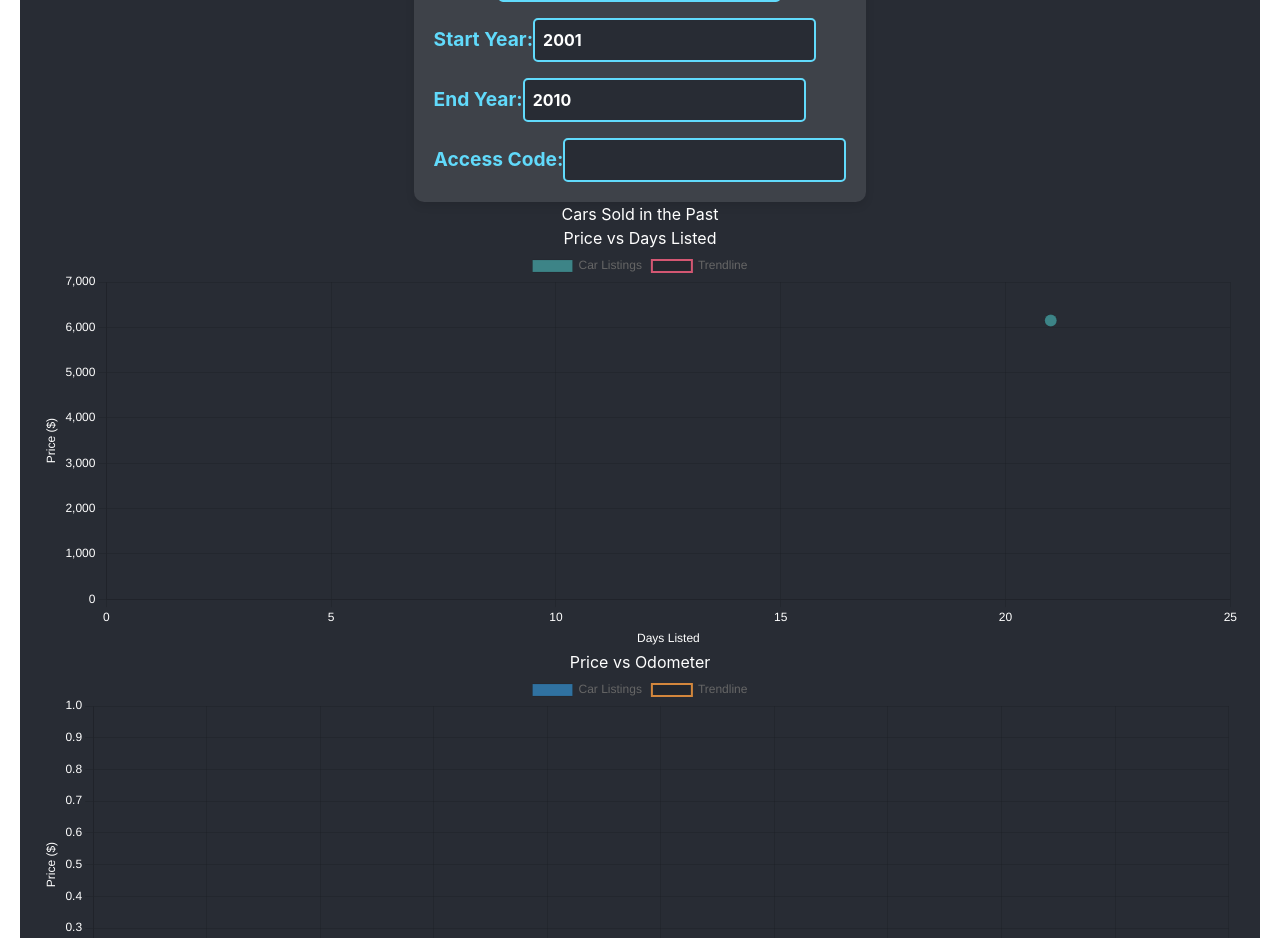
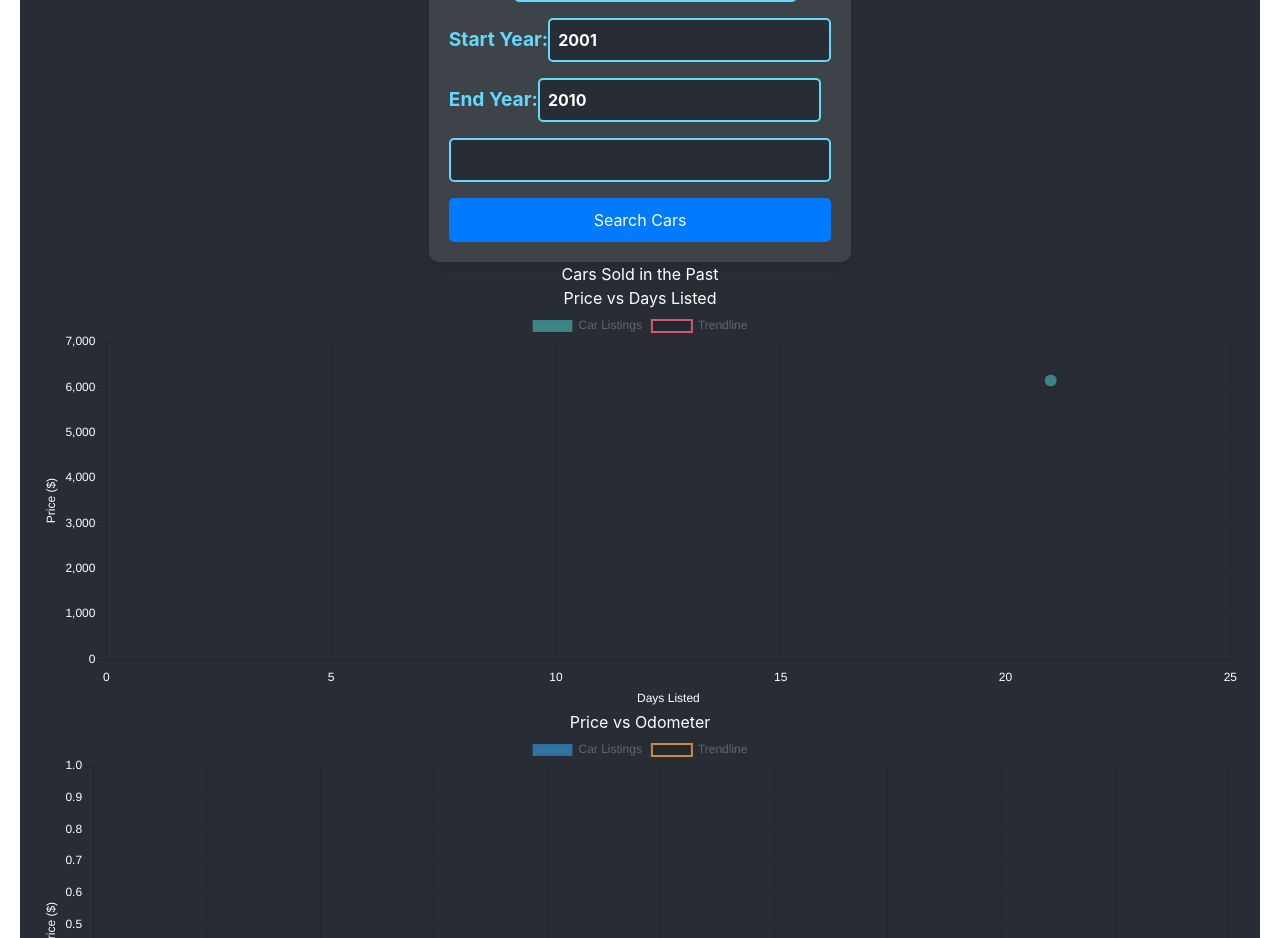
Before and after one commit to mckinlde/wheelswatcher, a React (Create React App) app in the folder wheelswatcher-app/: page / in a window 1280 px wide. Shown: the part 1000-1938 px from the top of the page. Built offline with nearby package versions, Linux system fonts and the light colour scheme.

Commit message:
fix: add submit button and mask access code input in frontend form
- Restored visible "Search Cars" submit button to React form
- Changed access code input from number to password field for privacy
- Minor UI cleanup to improve usability of search interface

```diff
--- a/wheelswatcher-app/src/App.js
+++ b/wheelswatcher-app/src/App.js
@@ -200,19 +200,17 @@ function App() {
                 className="form-input"
               />
             </label>
-            <label className="form-label">
-              Access Code:
-              <input
-                type="text"
-                value={access_code}
-                onChange={(e) => setaccess_code(e.target.value)}
-                className="form-input"
-              />
-            </label>
 
-            {/* <button type="submit" className="submit-button">
+            <input
+              type="password"
+              value={access_code}
+              onChange={(e) => setaccess_code(e.target.value)}
+              className="form-input"
+            />
+
+            <button type="submit" className="submit-button">
               Search Cars
-            </button> */}
+            </button>
           </form>
 
           {/* Render results and graphs */}
```
